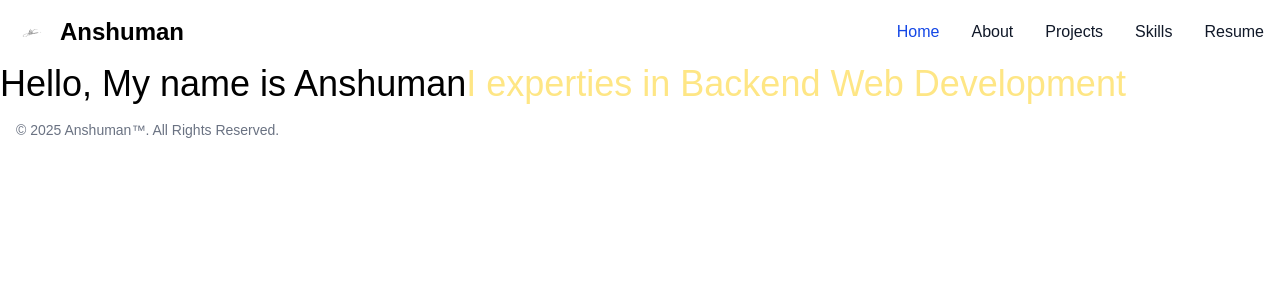
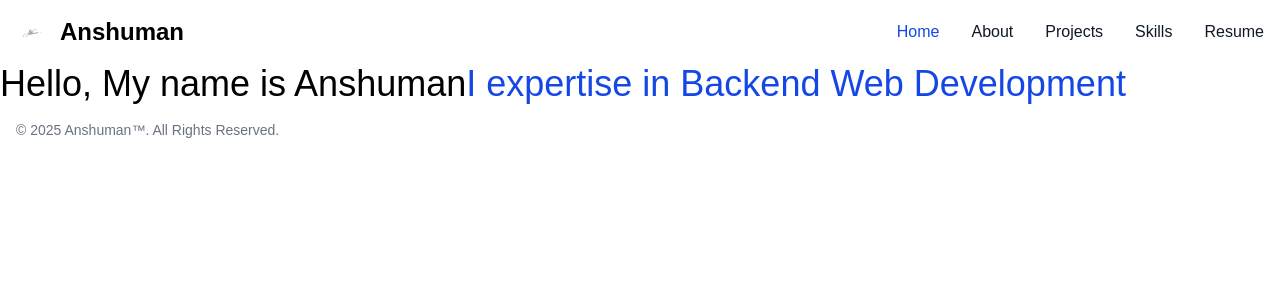
Before and after one commit to cyberhypex/portfolio_Anshuman, a React (Vite) app: page / in a window 1280 px wide. Shown: the top 300 px of the page. Built offline with nearby package versions, Linux system fonts and the light colour scheme.

Commit message:
Font color tested

```diff
--- a/src/components/LandingPage.jsx
+++ b/src/components/LandingPage.jsx
@@ -8,7 +8,7 @@ export function LandingPage() {
         <div>
             <p className='italic md:not-italic text-4xl text-blue '>
                 Hello, My name is Anshuman
-                <span className='text-amber-200'>I experties in Backend Web Development</span>
+                <span className='text-blue-700'>I expertise in Backend Web Development</span>
             </p>
         </div>
 
```
